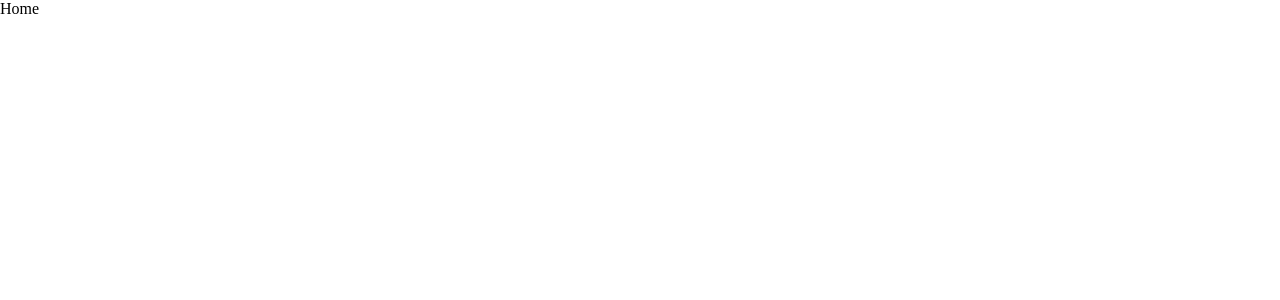
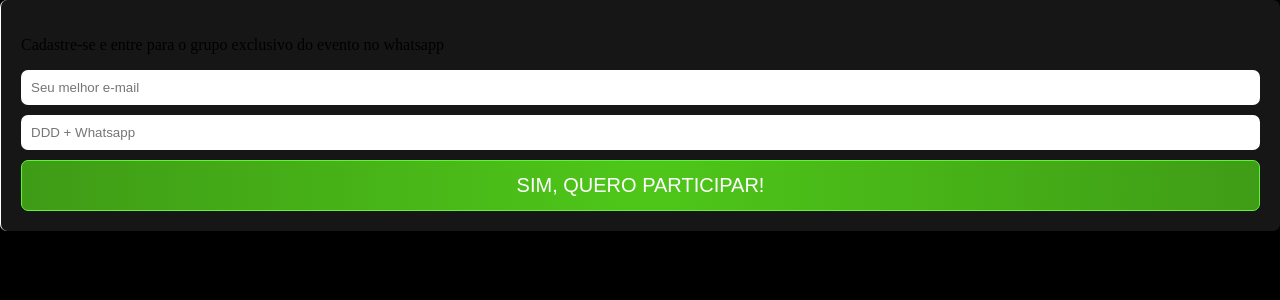
Before and after one commit to clovisdasilvaneto/IBFT-training-template, a React (Vite) app: page / in a window 1280 px wide. Shown: the top 300 px of the page. Built offline with nearby package versions, Linux system fonts and the light colour scheme; the HTML template or start-up script is replaced by a standard one.

Commit message:
feat: create discovery form

```diff
--- a/src/components/Button/Button.tsx
+++ b/src/components/Button/Button.tsx
@@ -2,14 +2,16 @@ import { TPalette } from "../../theme/config/types";
 import { ButtonWrapper } from "./styled";
 import { TButtonVariant } from "./types";
 
-interface ButtonProps {
+export interface ButtonProps {
   color?: keyof TPalette;
   fullWidth?: boolean;
   children: React.ReactNode;
   variant?: TButtonVariant;
+  className?: string;
 }
 
 function Button({
+  className,
   color = "primary",
   variant = "contained",
   fullWidth,
@@ -20,6 +22,7 @@ function Button({
       variant={variant}
       color={color}
       fullWidth={Boolean(fullWidth)}
+      className={className}
     >
       {children}
     </ButtonWrapper>
--- /dev/null
+++ b/src/components/DiscoveryForm/DiscoveryForm.tsx
@@ -0,0 +1,21 @@
+import { DiscoveryFormButton, DiscoveryFormWrapper } from "./styled";
+
+function DiscoveryForm() {
+  return (
+    <DiscoveryFormWrapper>
+      <form action="">
+        <p>Cadastre-se e entre para o grupo exclusivo do evento no whatsapp</p>
+        <input type="text" placeholder="Seu melhor e-mail" />
+        <input type="text" placeholder="DDD + Whatsapp" />
+        <DiscoveryFormButton
+          children={"SIM, QUERO PARTICIPAR!"}
+          fullWidth
+          variant="contained"
+          color="secondary"
+        />
+      </form>
+    </DiscoveryFormWrapper>
+  );
+}
+
+export default DiscoveryForm;
--- /dev/null
+++ b/src/components/DiscoveryForm/styled.ts
@@ -0,0 +1,24 @@
+import styled from "@emotion/styled";
+import Button from "../Button";
+
+export const DiscoveryFormWrapper = styled.div`
+  width: 100%;
+  height: 100%;
+  background: rgba(61, 61, 61, 0.36);
+  padding: 20px;
+  border-left: 1px solid white;
+  border-radius: ${({ theme }) => theme.measures.radius};
+
+  & input {
+    display: block;
+    margin: 10px auto;
+    border-radius: ${({ theme }) => theme.measures.radius};
+    border: none;
+    width: 100%;
+    padding: 10px;
+  }
+`;
+
+export const DiscoveryFormButton = styled(Button)`
+  font-size: 20px;
+`;
--- a/src/pages/Home/Home.tsx
+++ b/src/pages/Home/Home.tsx
@@ -1,7 +1,12 @@
+import DiscoveryForm from "../../components/DiscoveryForm/DiscoveryForm";
 import { HomeWrapper } from "./styled";
 
 function Home() {
-  return <HomeWrapper>Home</HomeWrapper>;
+  return (
+    <HomeWrapper>
+      <DiscoveryForm />
+    </HomeWrapper>
+  );
 }
 
 export default Home;
--- a/src/theme/globals.ts
+++ b/src/theme/globals.ts
@@ -1,8 +1,13 @@
 import { css } from "@emotion/react";
 
 export const globals = css(`
+    * {
+        box-sizing: border-box;
+    }
+
     body {
         margin: 0;
         padding: 0;
+        background: black;
     }
 `);
```
Also changed, not shown: src/components/DiscoveryForm/index.ts (added).
